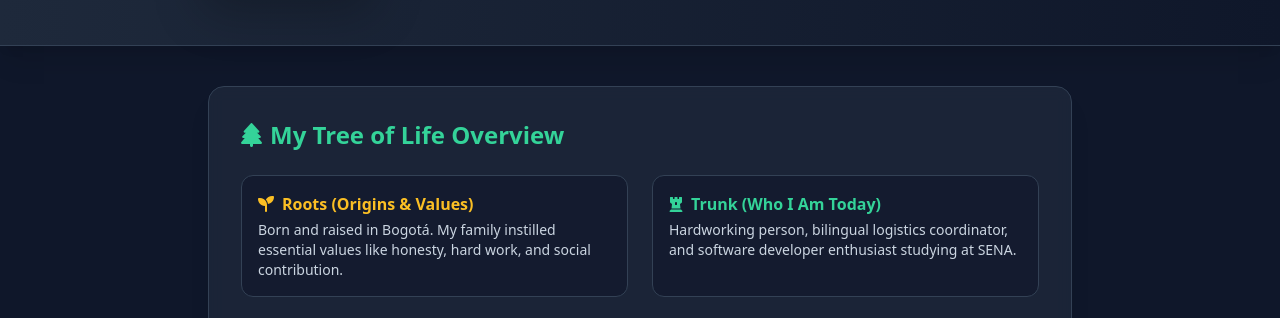
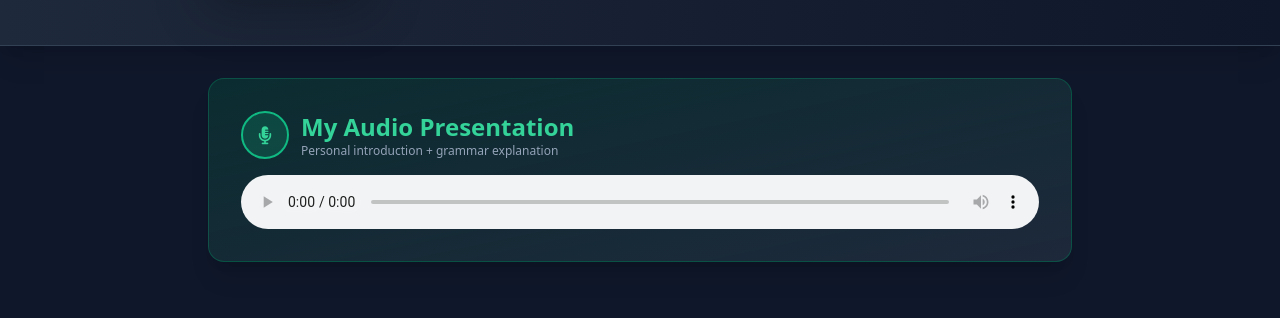
Before and after one commit to Camilodevelp/english-blog, a plain HTML site: page index.html in a window 1280 px wide. Shown: the part 243-561 px from the top of the page. Drawn offline with nearby package versions, Linux system fonts and the light colour scheme.

Commit message:
Add audio.mp3

```diff
--- a/index.html
+++ b/index.html
@@ -33,6 +33,24 @@
             </div>
         </div>
     </header>
+
+    <section class="max-w-4xl mx-auto px-4 py-8">
+        <div class="bg-gradient-to-br from-emerald-900/40 to-slate-800 rounded-2xl p-6 md:p-8 border border-emerald-700/50 shadow-xl">
+            <div class="flex items-center gap-3 mb-4">
+                <div class="w-12 h-12 rounded-full bg-emerald-500/20 border-2 border-emerald-500 flex items-center justify-center">
+                    <i class="fa-solid fa-microphone-lines text-emerald-400 text-lg"></i>
+                </div>
+                <div>
+                    <h2 class="text-2xl font-bold text-emerald-400">My Audio Presentation</h2>
+                    <p class="text-slate-400 text-xs">Personal introduction + grammar explanation</p>
+                </div>
+            </div>
+            <audio controls class="w-full rounded-lg">
+                <source src="Audio/audio-camilo.mp3" type="audio/mpeg">
+                Your browser does not support the audio element.
+            </audio>
+        </div>
+    </section>
 
     <main class="max-w-4xl mx-auto px-4 py-10 space-y-16">
 
```
Also changed, not shown: 1 other file.
